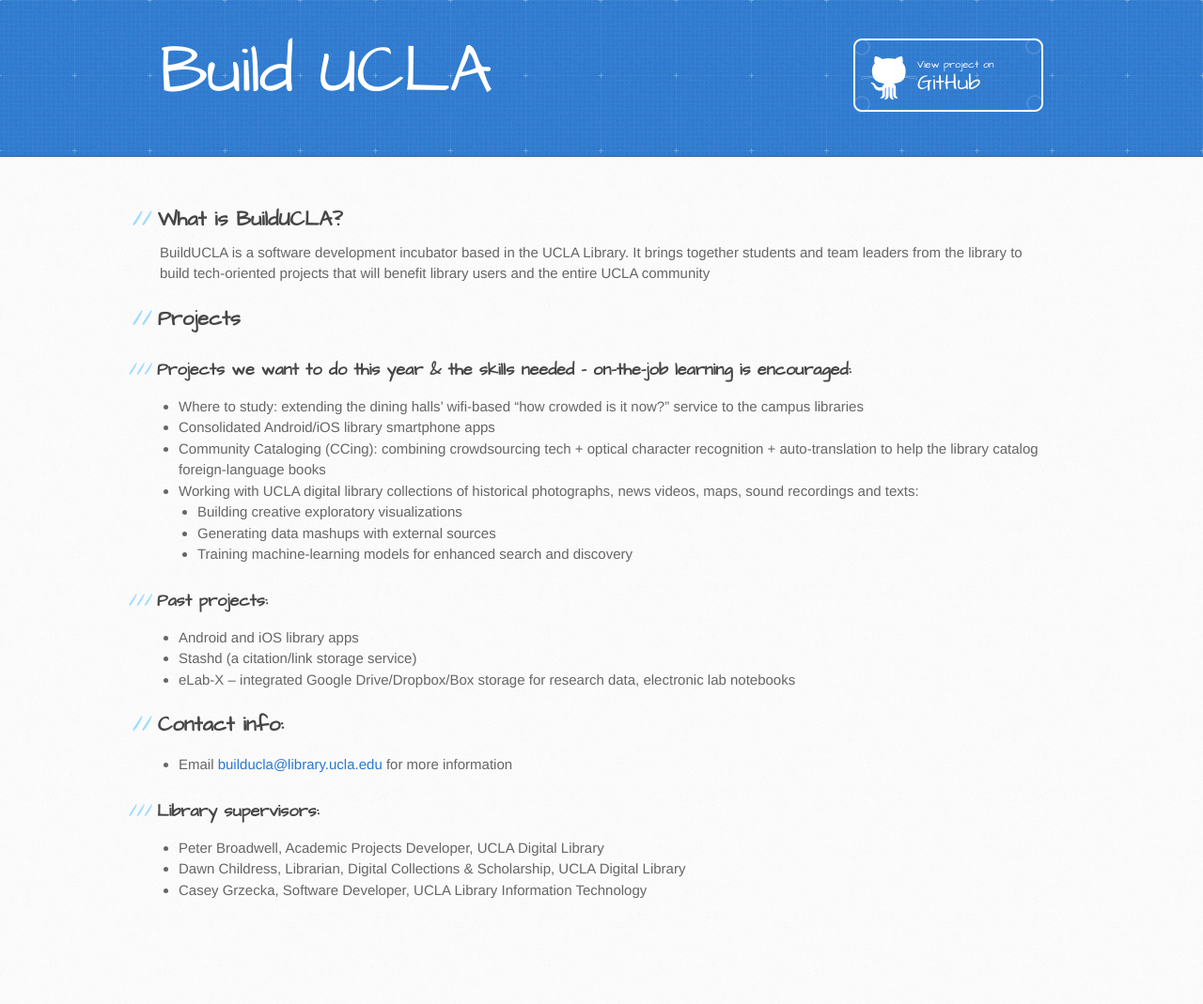
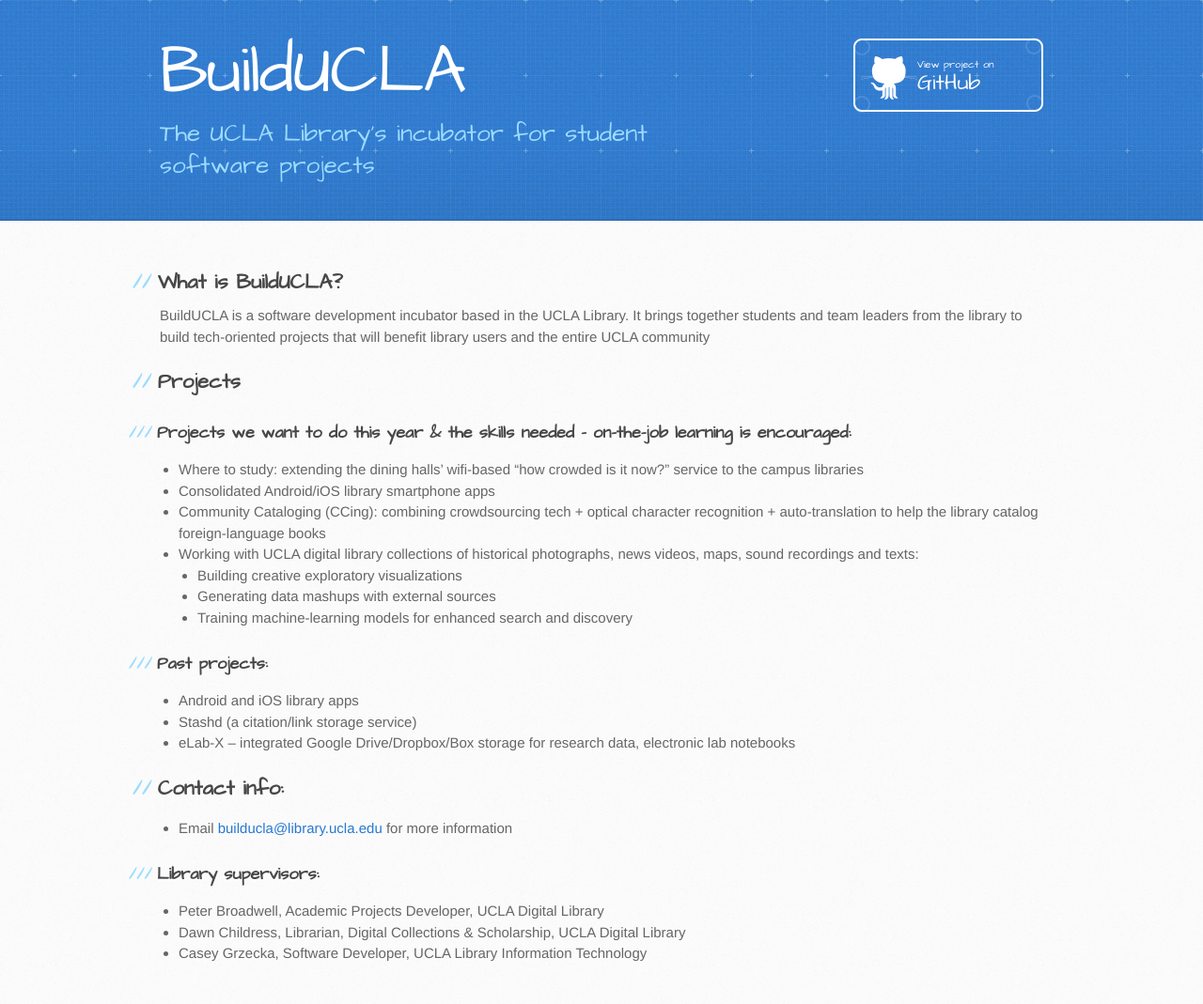
Before and after one commit to UCLALibrary/BuildUCLA, a Jekyll site: the page built from docs/index.md, in a window 1280 px wide. Shown: the whole page at 94% size. Built offline with Jekyll 4.4.1, drawn with Linux system fonts in a browser that asks for light colours; the repository's description, which GitHub fills in, is left out; before the commit the page ends 1002 px from its top, so only the background shows below that.

Commit message:
Update _config.yml

```diff
--- a/docs/_config.yml
+++ b/docs/_config.yml
@@ -1,4 +1,4 @@
-title: Build UCLA
-description:
+title: BuildUCLA
+description: The UCLA Library's incubator for student software projects
 google_analytics:
 theme: jekyll-theme-architect
```
